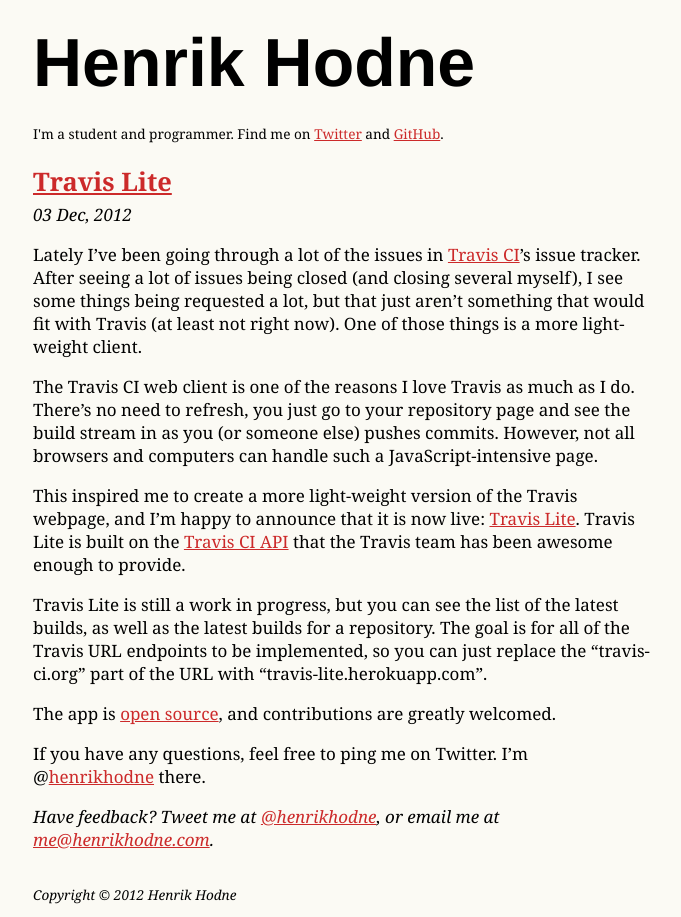
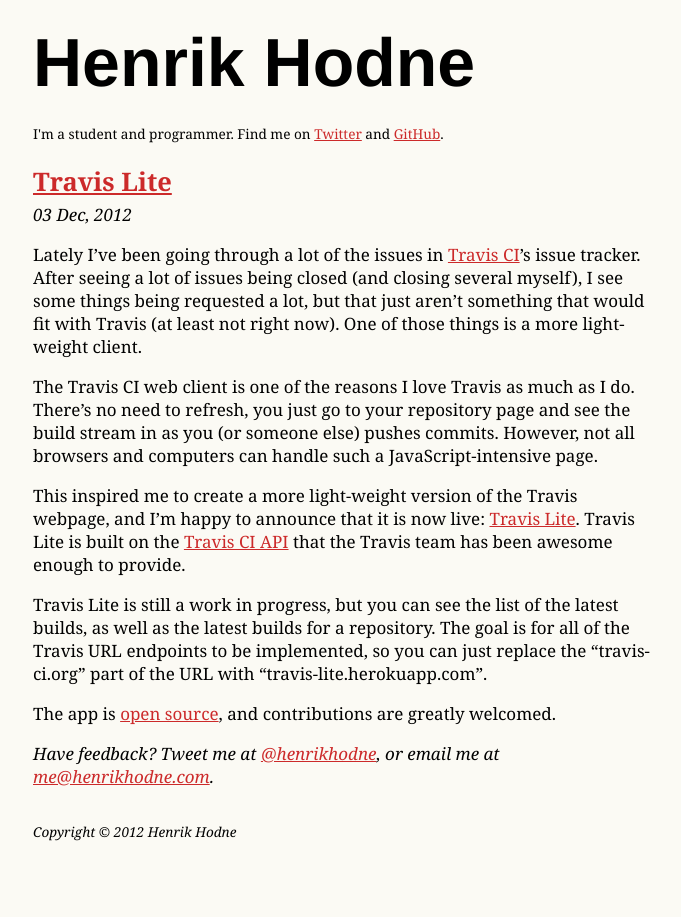
Before and after one commit to sarahhodne/henrikhodne.github.com, a Jekyll site: the page built from _posts/2012-12-03-travis-lite.markdown, in a window 1280 px wide. Shown: the whole page, without its empty margins (297-978 px from the left). Built offline with Jekyll 4.4.1, drawn with Linux system fonts in a browser that asks for light colours; Markdown is read by kramdown in place of the engine named in the settings; comment, search, counter and statistics services are not loaded.

Commit message:
Remove Twitter part

```diff
--- a/_posts/2012-12-03-travis-lite.markdown
+++ b/_posts/2012-12-03-travis-lite.markdown
@@ -21,8 +21,6 @@
 
 The app is [open source][travis-lite-github], and contributions are greatly welcomed.
 
-If you have any questions, feel free to ping me on Twitter. I'm @[henrikhodne][] there.
-
 [travis-ci]: http://travis-ci.org/
 [travis-lite]: http://travis-lite.herokuapp.com/
 [travis-api]: https://api.travis-ci.org/
```
